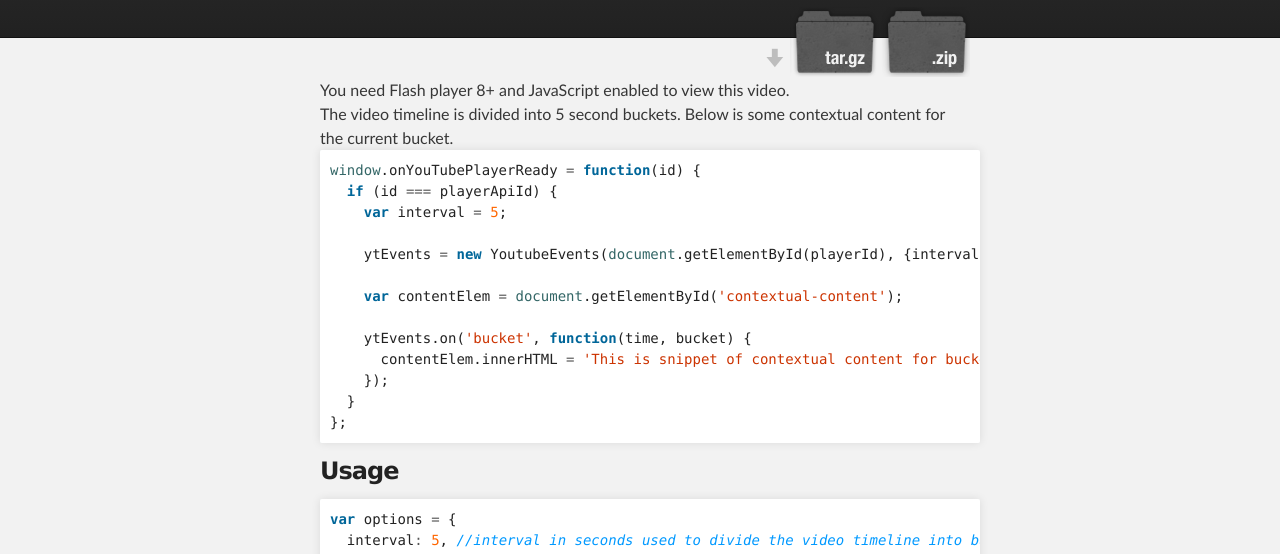
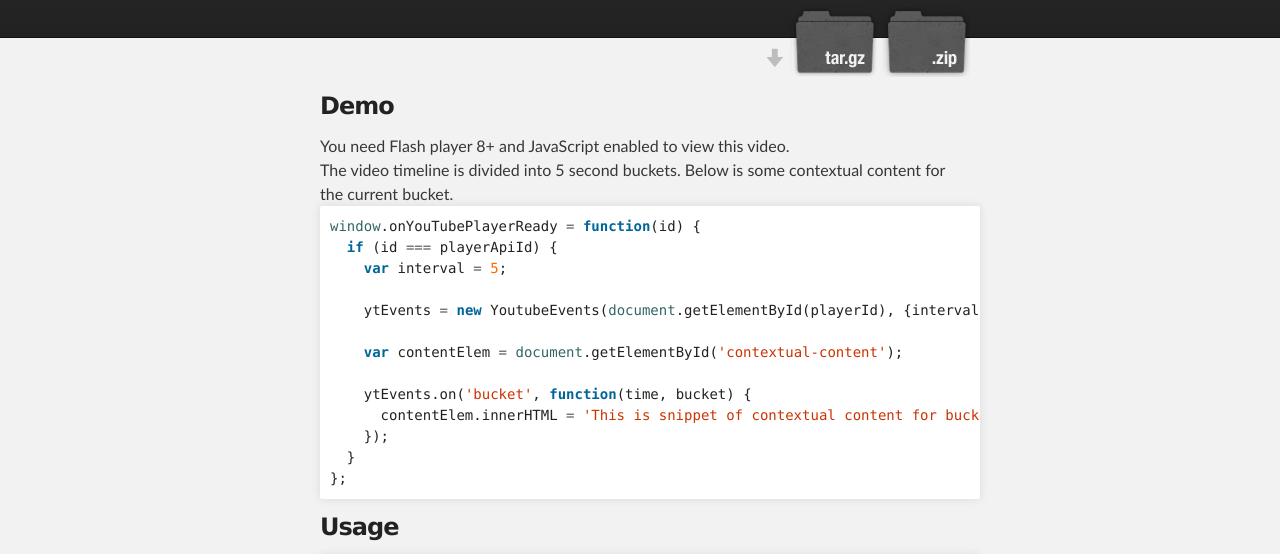
Before and after one commit to b3nj4m/youtube-events, a plain HTML site: page index.html in a window 1280 px wide. Shown: the part 208-762 px from the top of the page. Drawn offline with Linux system fonts and the light colour scheme; a script that the page names is missing.

Commit message:
add demo header

```diff
--- a/index.html
+++ b/index.html
@@ -31,6 +31,8 @@
     <!-- MAIN CONTENT -->
     <div id="main_content_wrap" class="outer">
       <section id="main_content" class="inner">
+
+        <h3>Demo</h3>
 
         <div id="ytapiplayer">
           You need Flash player 8+ and JavaScript enabled to view this video.
```
